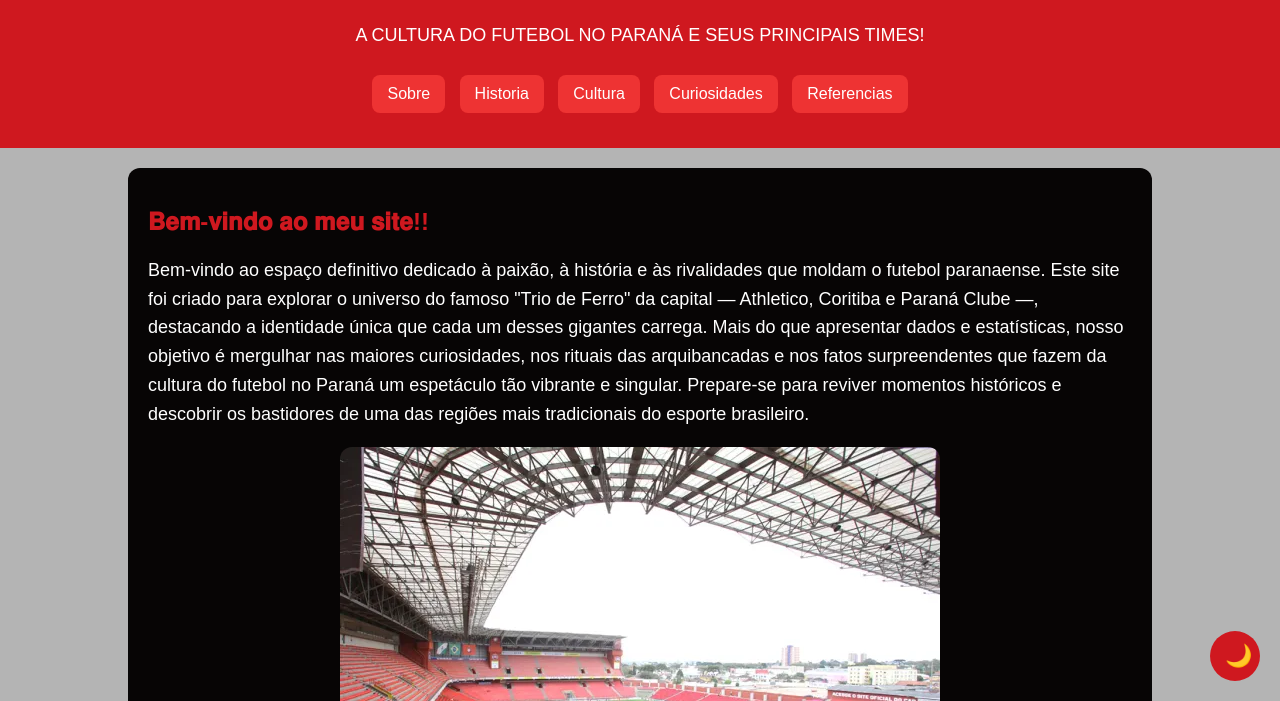
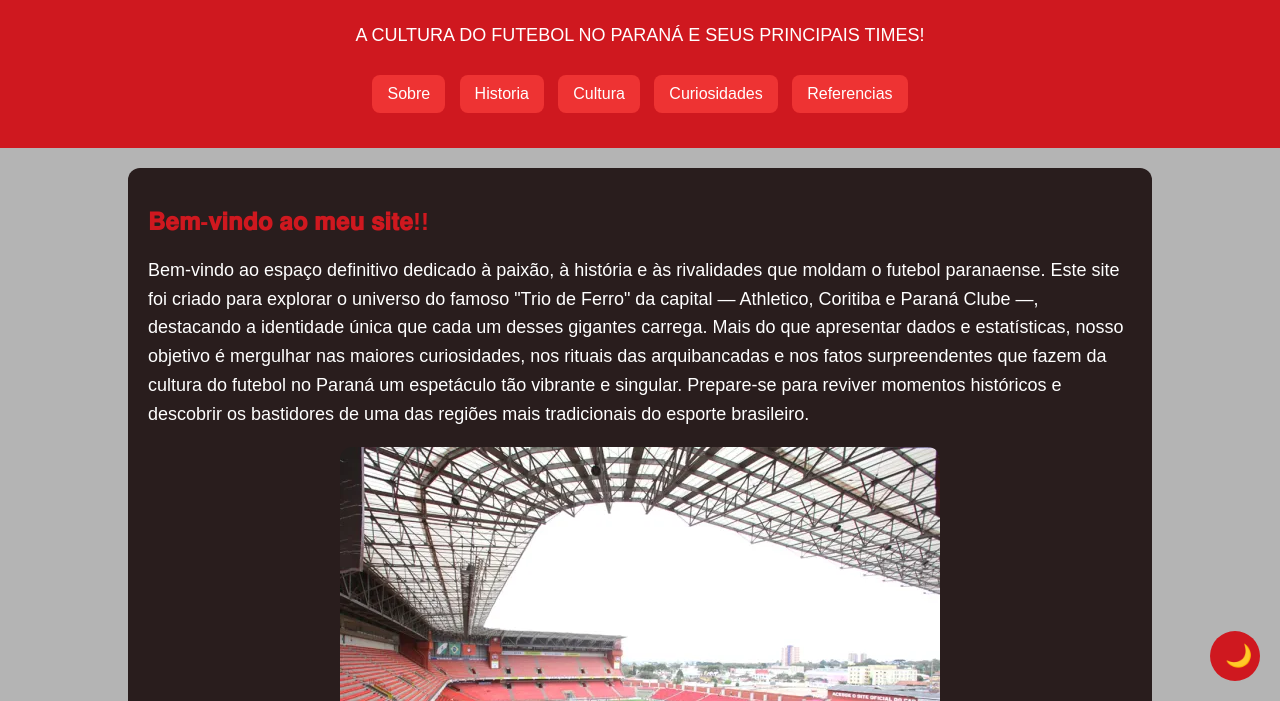
Before and after one commit to mariasilvaalves09-beep/tarefa.ed.digital, a plain HTML site: page index.html in a window 1280 px wide. Shown: the part 99-800 px from the top of the page. Drawn offline with Linux system fonts and the light colour scheme.

Commit message:
atualizei o style

```diff
--- a/style.css
+++ b/style.css
@@ -5,7 +5,7 @@
 --cor-principal:#CF181F;
 --cor-secundaria:#ee3333;
 --cor-hover:#b91c1c;
---cor-superficie:#070505;
+--cor-superficie:#291d1d;
 --cor-card:#a1a1aa;
 --cor-legenda:#a1a1aa;
 --cor-clara:#ffff;
```
